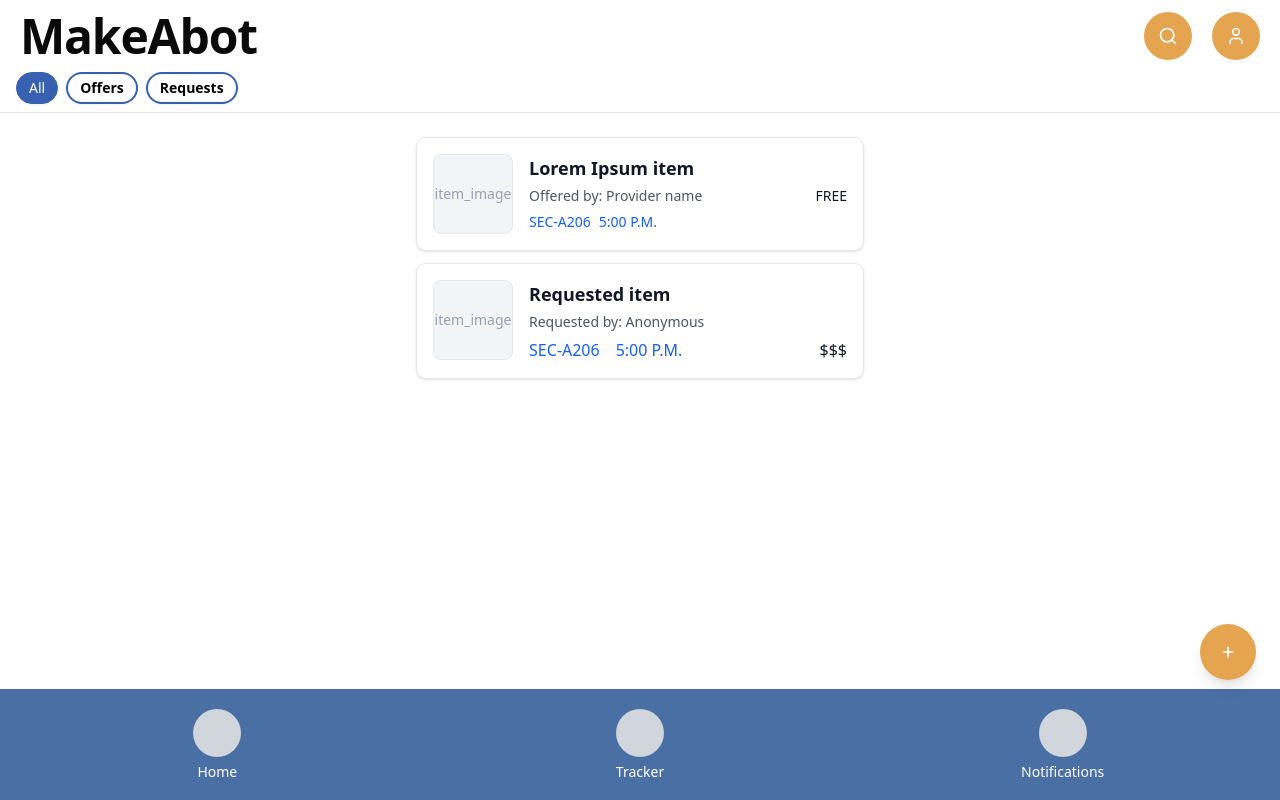
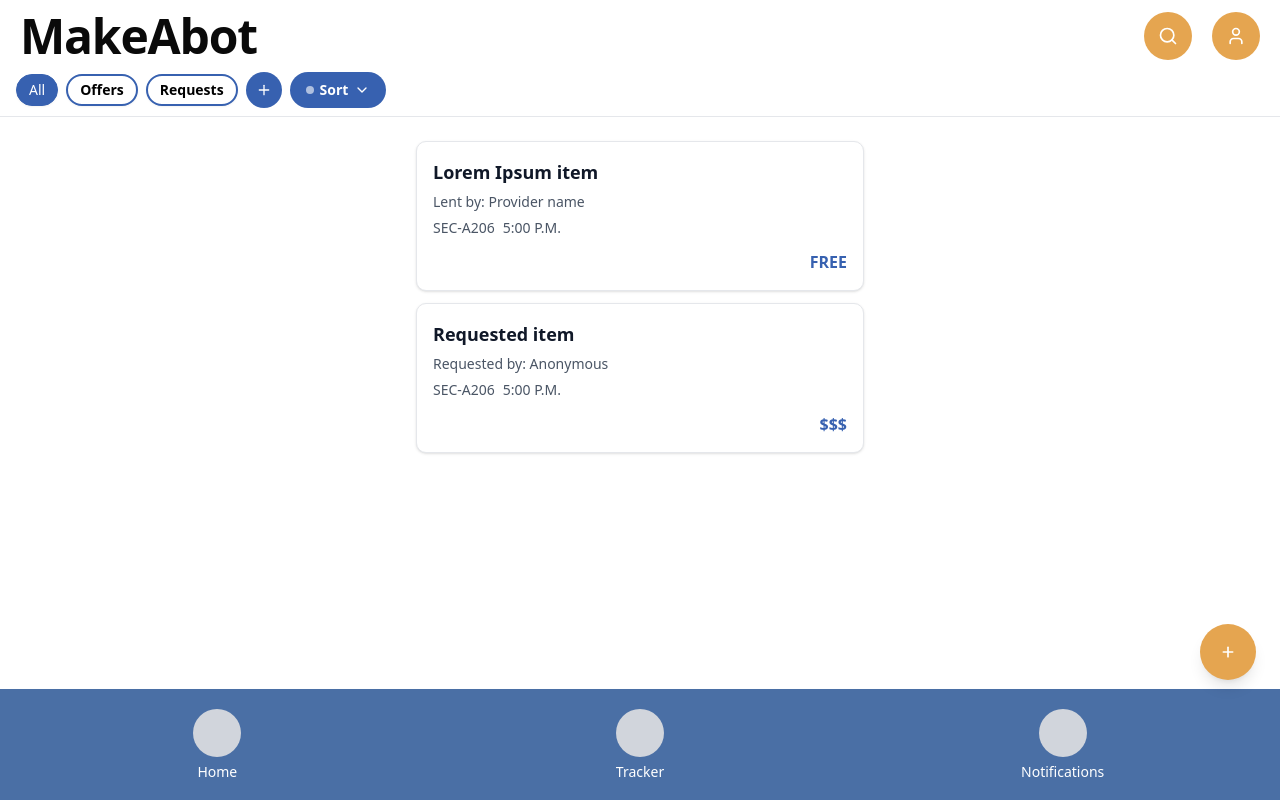
Before and after one commit to legnspice/MakeAbot, a Next.js app: page / in a window 1280 px wide. Built offline with nearby package versions, Linux system fonts and the light colour scheme.

Commit message:
fixed itemCard, sort, add filters

```diff
--- a/app/(routes)/(public)/(home)/page.tsx
+++ b/app/(routes)/(public)/(home)/page.tsx
@@ -7,9 +7,9 @@ import { Button } from '@/components/ui/button';
 import { Input } from '@/components/ui/input';
 import ItemRequestCard from '@/components/ui/item';
 import ItemDetailModal, { type ItemDetailData } from '@/components/ui/item-detail-modal';
-import { Plus, ChevronLeft } from 'lucide-react';
+import { Plus, ChevronLeft, ChevronDown } from 'lucide-react';
 
-const FILTERS = ['All', 'Offers', 'Requests'] as const;
+const BUILTIN_FILTERS = ['All', 'Offers', 'Requests'] as const;
 
 type ListItem = {
   id: string;
@@ -62,8 +62,24 @@ function generateId() {
   return Date.now().toString(36) + Math.random().toString(36).slice(2);
 }
 
+type SortOption = 'date' | 'price';
+
+function getPriceRank(price: string): number {
+  const p = price.toUpperCase();
+  if (p === 'FREE') return 0;
+  if (p === '$') return 1;
+  if (p === '$$') return 2;
+  if (p === '$$$') return 3;
+  return 4;
+}
+
 export default function Home() {
-  const [activeFilter, setActiveFilter] = useState<(typeof FILTERS)[number]>('All');
+  const [activeFilter, setActiveFilter] = useState<string>('All');
+  const [customFilters, setCustomFilters] = useState<string[]>([]);
+  const [sortBy, setSortBy] = useState<SortOption>('date');
+  const [sortMenuOpen, setSortMenuOpen] = useState(false);
+  const [addFilterOpen, setAddFilterOpen] = useState(false);
+  const [newFilterName, setNewFilterName] = useState('');
   const [searchOpen, setSearchOpen] = useState(false);
   const [searchQuery, setSearchQuery] = useState('');
   const [selectedItem, setSelectedItem] = useState<ItemDetailData | null>(null);
@@ -87,14 +103,35 @@ export default function Home() {
       ? items
       : activeFilter === 'Offers'
         ? items.filter((item) => item.variant === 'lent')
-        : items.filter((item) => item.variant === 'requested');
+        : activeFilter === 'Requests'
+          ? items.filter((item) => item.variant === 'requested')
+          : items.filter((item) =>
+              item.detail.title.toLowerCase().includes(activeFilter.toLowerCase())
+            );
 
   const searchLower = searchQuery.trim().toLowerCase();
-  const filteredItems = searchLower
+  const afterSearch = searchLower
     ? filterByCategory.filter((item) =>
         item.detail.title.toLowerCase().includes(searchLower)
       )
     : filterByCategory;
+
+  const filteredItems =
+    sortBy === 'date'
+      ? [...afterSearch]
+      : [...afterSearch].sort((a, b) => getPriceRank(a.price) - getPriceRank(b.price));
+
+  const handleAddFilter = () => {
+    const name = newFilterName.trim();
+    if (name && !customFilters.includes(name)) {
+      setCustomFilters((prev) => [...prev, name]);
+      setActiveFilter(name);
+      setNewFilterName('');
+      setAddFilterOpen(false);
+    }
+  };
+
+  const allFilterLabels = ['All', 'Offers', 'Requests', ...customFilters];
 
   const resetForm = () => {
     setForm({
@@ -164,7 +201,7 @@ export default function Home() {
           {/* Category filter row */}
           <div className="px-4 pb-2 border-b border-gray-200 overflow-x-auto">
             <div className="flex gap-2 items-center min-w-0">
-              {FILTERS.map((label) => (
+              {allFilterLabels.map((label) => (
                 <Button
                   key={label}
                   variant="outline"
@@ -179,7 +216,56 @@ export default function Home() {
                   {label}
                 </Button>
               ))}
+              <button
+                type="button"
+                onClick={() => setAddFilterOpen((open) => !open)}
+                className="w-9 h-9 shrink-0 rounded-full bg-[#3761B0] text-white flex items-center justify-center hover:bg-[#2a4d8a] transition-colors"
+                aria-label="Add filter"
+              >
+                <Plus className="w-4 h-4" />
+              </button>
+              <button
+                type="button"
+                onClick={() => setSortMenuOpen(true)}
+                className="flex items-center gap-1.5 shrink-0 rounded-full bg-[#3761B0] text-white font-bold px-4 py-2 text-sm hover:bg-[#2a4d8a] transition-colors"
+                aria-label="Sort"
+              >
+                <span className="w-2 h-2 rounded-full bg-white/60" aria-hidden />
+                Sort
+                <ChevronDown className="w-4 h-4" />
+              </button>
             </div>
+            {addFilterOpen && (
+              <div className="mt-2 flex gap-2 items-center">
+                <Input
+                  value={newFilterName}
+                  onChange={(e) => setNewFilterName(e.target.value)}
+                  placeholder="Filter name (e.g. Books)"
+                  className="flex-1 rounded-full border-[#3761B0] bg-gray-50 text-sm"
+                  onKeyDown={(e) => e.key === 'Enter' && handleAddFilter()}
+                />
+                <Button
+                  type="button"
+                  size="sm"
+                  onClick={handleAddFilter}
+                  className="rounded-full bg-[#3761B0] hover:bg-[#2a4d8a] text-white shrink-0"
+                >
+                  Add
+                </Button>
+                <Button
+                  type="button"
+                  variant="outline"
+                  size="sm"
+                  onClick={() => {
+                    setAddFilterOpen(false);
+                    setNewFilterName('');
+                  }}
+                  className="rounded-full shrink-0"
+                >
+                  Cancel
+                </Button>
+              </div>
+            )}
             {searchOpen && (
               <div className="mt-3">
                 <Input
@@ -223,6 +309,57 @@ export default function Home() {
               console.log('Inquire', item);
             }}
           />
+        )}
+
+        {/* Sort modal */}
+        {sortMenuOpen && (
+          <div
+            className="fixed inset-0 z-50 flex items-center justify-center bg-black/50"
+            onClick={() => setSortMenuOpen(false)}
+            aria-hidden
+          >
+            <div
+              className="mx-4 w-full max-w-sm rounded-2xl bg-white p-6 shadow-xl"
+              onClick={(e) => e.stopPropagation()}
+              role="dialog"
+              aria-modal="true"
+              aria-labelledby="sort-modal-title"
+            >
+              <h2 id="sort-modal-title" className="text-lg font-bold text-gray-900 mb-4">
+                Sort by
+              </h2>
+              <div className="flex flex-col gap-2">
+                <button
+                  type="button"
+                  className={`w-full rounded-xl px-4 py-3 text-left font-medium ${
+                    sortBy === 'date'
+                      ? 'bg-[#3761B0] text-white'
+                      : 'bg-gray-100 text-gray-700 hover:bg-gray-200'
+                  }`}
+                  onClick={() => {
+                    setSortBy('date');
+                    setSortMenuOpen(false);
+                  }}
+                >
+                  Date
+                </button>
+                <button
+                  type="button"
+                  className={`w-full rounded-xl px-4 py-3 text-left font-medium ${
+                    sortBy === 'price'
+                      ? 'bg-[#3761B0] text-white'
+                      : 'bg-gray-100 text-gray-700 hover:bg-gray-200'
+                  }`}
+                  onClick={() => {
+                    setSortBy('price');
+                    setSortMenuOpen(false);
+                  }}
+                >
+                  Price
+                </button>
+              </div>
+            </div>
+          </div>
         )}
 
         {/* Create request/offer modal */}
--- a/components/ui/item.tsx
+++ b/components/ui/item.tsx
@@ -13,7 +13,6 @@ export interface ItemRequestCardProps {
 }
 
 export default function ItemRequestCard({
-  imageUrl,
   requestedBy = 'Requested by:',
   section,
   time,
@@ -22,57 +21,33 @@ export default function ItemRequestCard({
   detail,
   onClick,
 }: ItemRequestCardProps) {
+  const hasLocation = section && section !== '—';
+  const hasDate = time && time !== '—';
+
   return (
     <button
       type="button"
       onClick={onClick}
       className="w-full text-left bg-white rounded-lg shadow-sm border border-gray-200 p-4 max-w-md hover:border-gray-300 transition-colors focus:outline-none focus-visible:ring-2 focus-visible:ring-[#3761B0] focus-visible:ring-offset-2"
     >
-      <div className="flex items-start gap-4">
-        {/* Image placeholder */}
-        <div className="shrink-0">
-          <div className="w-20 h-20 bg-gray-100 rounded-md border border-gray-200 flex items-center justify-center text-gray-400 text-sm font-medium">
-            {imageUrl ? (
-              <img
-                src={imageUrl}
-                alt="item"
-                className="w-full h-full object-cover rounded-md"
-              />
-            ) : (
-              'item_image'
-            )}
+      <div className="flex flex-col gap-1.5">
+        <h3 className="text-lg font-bold text-gray-900 line-clamp-1">
+          {detail?.title ?? 'Item'}
+        </h3>
+        <p className="text-sm text-gray-600">
+          {variant === 'lent'
+            ? requestedBy.replace(/^Offered by:/i, 'Lent by:')
+            : requestedBy}
+        </p>
+        {(hasLocation || hasDate) && (
+          <div className="text-sm text-gray-600 flex flex-wrap gap-x-2 gap-y-0">
+            {hasLocation && <span>{section}</span>}
+            {hasDate && <span>{time}</span>}
           </div>
-        </div>
-
-        {/* Content */}
-        <div className="flex-1 min-w-0">
-          <h3 className="text-lg font-bold text-gray-900 mb-1 line-clamp-1">
-            {detail?.title ?? 'Item'}
-          </h3>
-          {variant === 'lent' ? (
-            <>
-              <div className="flex items-center justify-between gap-2 text-sm text-gray-600">
-                <span>{requestedBy}</span>
-                <span className="text-gray-900 font-medium shrink-0">{price}</span>
-              </div>
-              {(section || time) && (section !== '—' || time !== '—') && (
-                <div className="mt-1.5 text-sm text-blue-600 font-medium flex flex-wrap gap-x-2 gap-y-0">
-                  {section && section !== '—' && <span>{section}</span>}
-                  {time && time !== '—' && <span>{time}</span>}
-                </div>
-              )}
-            </>
-          ) : (
-            <>
-              <p className="text-sm text-gray-600 mb-1.5">{requestedBy}</p>
-              <div className="flex items-center gap-4 text-blue-600 font-medium flex-wrap">
-                {section && section !== '—' && <span>{section}</span>}
-                {time && time !== '—' && <span>{time}</span>}
-                <span className="text-gray-900 ml-auto">{price}</span>
-              </div>
-            </>
-          )}
-        </div>
+        )}
+      </div>
+      <div className="mt-3 flex justify-end">
+        <span className="text-[#3761B0] font-semibold">{price}</span>
       </div>
     </button>
   );
```
